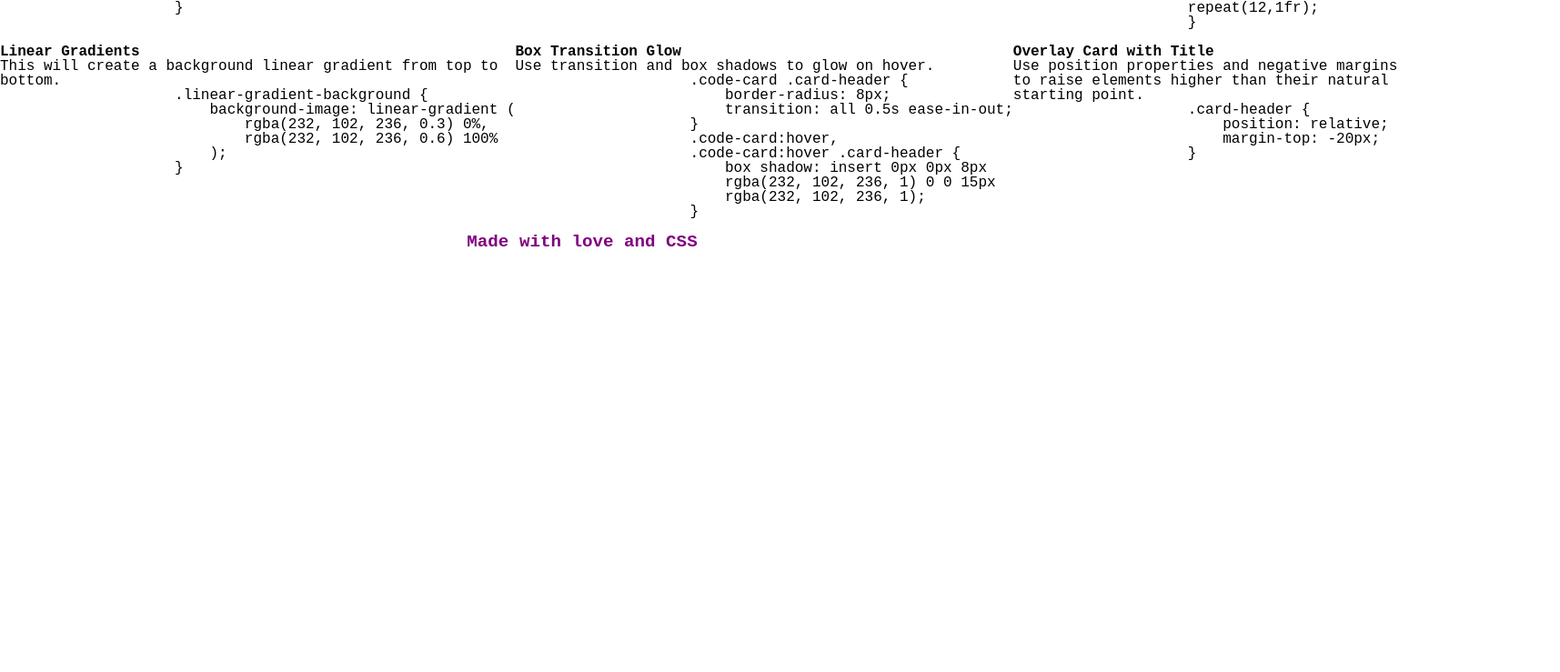
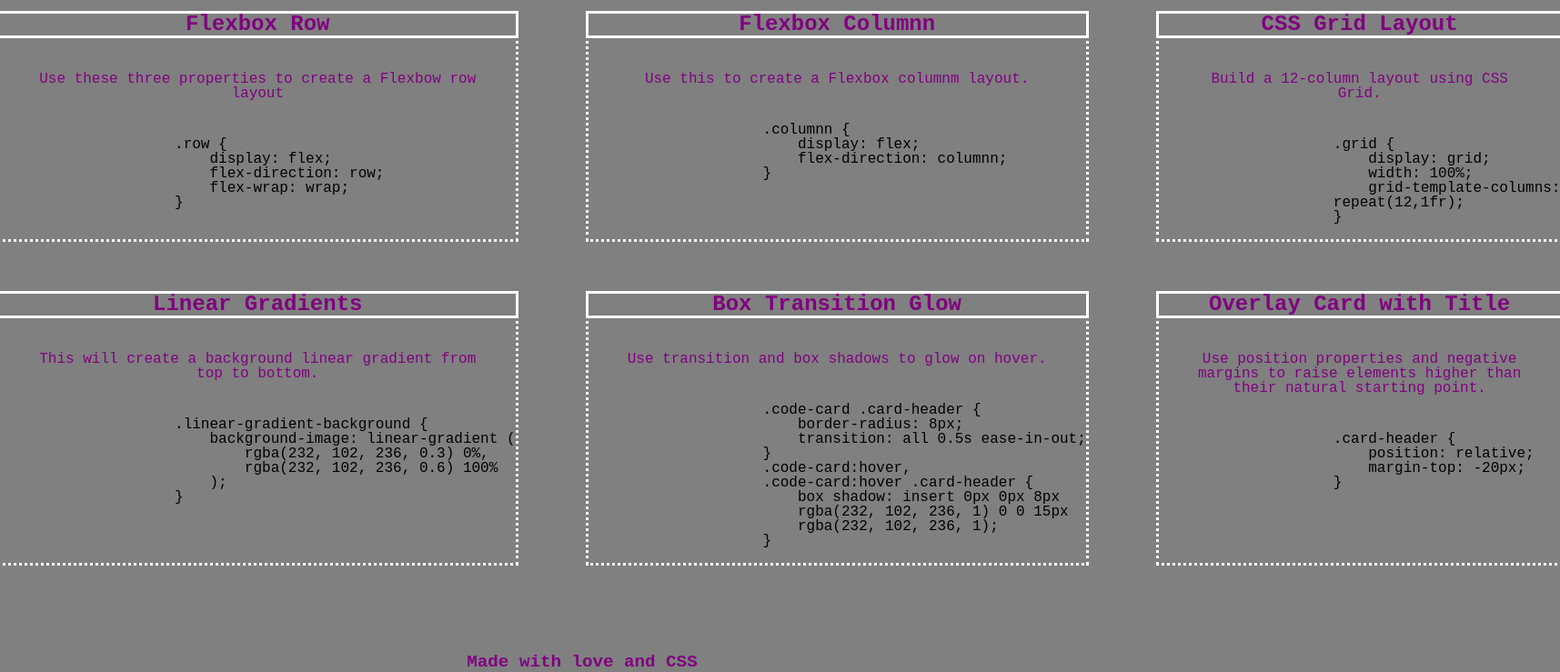
Before and after one commit to ronzhao96/Mini-Project-1, a plain HTML site: page index.html in a window 1280 px wide. Shown: the part 143-882 px from the top of the page at 91% size, 1715 px wide, since content can reach past the window. Before the commit the page ends 800 px from the top, so only its background shows below. Drawn offline with Linux system fonts and the light colour scheme.

Commit message:
added to stylesheet

```diff
--- a/assests/css/style.css
+++ b/assests/css/style.css
@@ -3,62 +3,96 @@
     --header_h1_color: purple;
     --text_color: purple;
     --gradient: linear-gradient(purple, blue);
-    --background_color: black;
+    --background_color: gray;
+    --outline_color: white;
 }
 
 *{
     font-family: 'Courier New', Courier, monospace;
+    background-color: var(--background_color);
 }
 
-h1{
+h1 {
     text-align: center;
     font-size: 200%;
     color: var(--title_color);
+    margin-top: 50px;
+    margin-bottom: 20px;
+}
+
+h2 {
+    outline-style: solid;
+    outline-color: var(--outline_color);
+    position: relative;
+    margin-top: -20px;
+    text-align: center;
+    color: var(--text_color);
+    font-size: 150%;
+}
+
+pre {
+    display:;
+    background-color: var(--gradient);
+}
+
+p {
+    text-align: center;
+    color: var(--text_color);
+    margin: 40px;
 }
 
 header p {
     text-align: center;
     color: var(--text_color);
+    margin-bottom: 40px;
 }
 
 .grid {
     display: grid;
     width: 100%;
+    gap: 80px;
     grid-template-columns: repeat(3,1fr);
 }
 
-.one {
+.one .dotted {
     grid-column: 1 ;
     grid-row: 1;
+
 }
 
-.two {
+.two .dotted {
     grid-column: 2 ;
     grid-row: 1;
 }
 
-.three {
+.three .dotted {
     grid-column: 3;
     grid-row: 1;
 }
 
-.four {
+.four .dotted {
     grid-column: 1;
     grid-row: 2;
 }
 
-.five {
+.five .dotted {
     grid-column: 2;
     grid-row: 2;
 }
 
-.six {
+.six .dotted {
     grid-column: 3;
     grid-row: 2;
+}
+
+.dotted {
+    outline-style: dotted;
+    outline-color: var(--outline_color);
 }
 
 footer {
     text-align: center;
     color: var(--text_color);
     font-size: 120%;
+    margin: 100px;
 }
--- a/index.html
+++ b/index.html
@@ -18,7 +18,7 @@
         </header>
 
         <main class="grid">
-            <article class="one">
+            <article class="one dotted">
                 <h2>Flexbox Row</h2>
                 <p>
                     Use these three properties to create a Flexbow row layout
@@ -32,8 +32,8 @@
                 </pre>
             </article>
 
-            <article class="two">
-                <h2>Flexbox Columnn</h2>
+            <article class="two dotted">
+                <h2 >Flexbox Columnn</h2>
                 <p>
                     Use this to create a Flexbox columnm layout.
                 </p>
@@ -45,7 +45,7 @@
                 </pre>
             </article>
 
-            <article class="three">
+            <article class="three dotted">
                 <h2>CSS Grid Layout</h2>
                 <p>
                     Build a 12-column layout using CSS Grid.
@@ -60,7 +60,7 @@
                 </pre>
             </article>
 
-            <article class="four">
+            <article class="four dotted">
                 <h2>Linear Gradients</h2>
                 <p>
                     This will create a background linear gradient from top to bottom.
@@ -75,7 +75,7 @@
                 </pre>
             </article>
 
-            <article class="five">
+            <article class="five dotted">
                 <h2>Box Transition Glow</h2>
                 <p>
                     Use transition and box shadows to glow on hover.
@@ -94,7 +94,7 @@
                 </pre>
             </article>
 
-            <article class="six">
+            <article class="six dotted">
                 <h2>Overlay Card with Title</h2>
                 <p>
                     Use position properties and negative margins to raise elements higher than their natural starting point.
```
